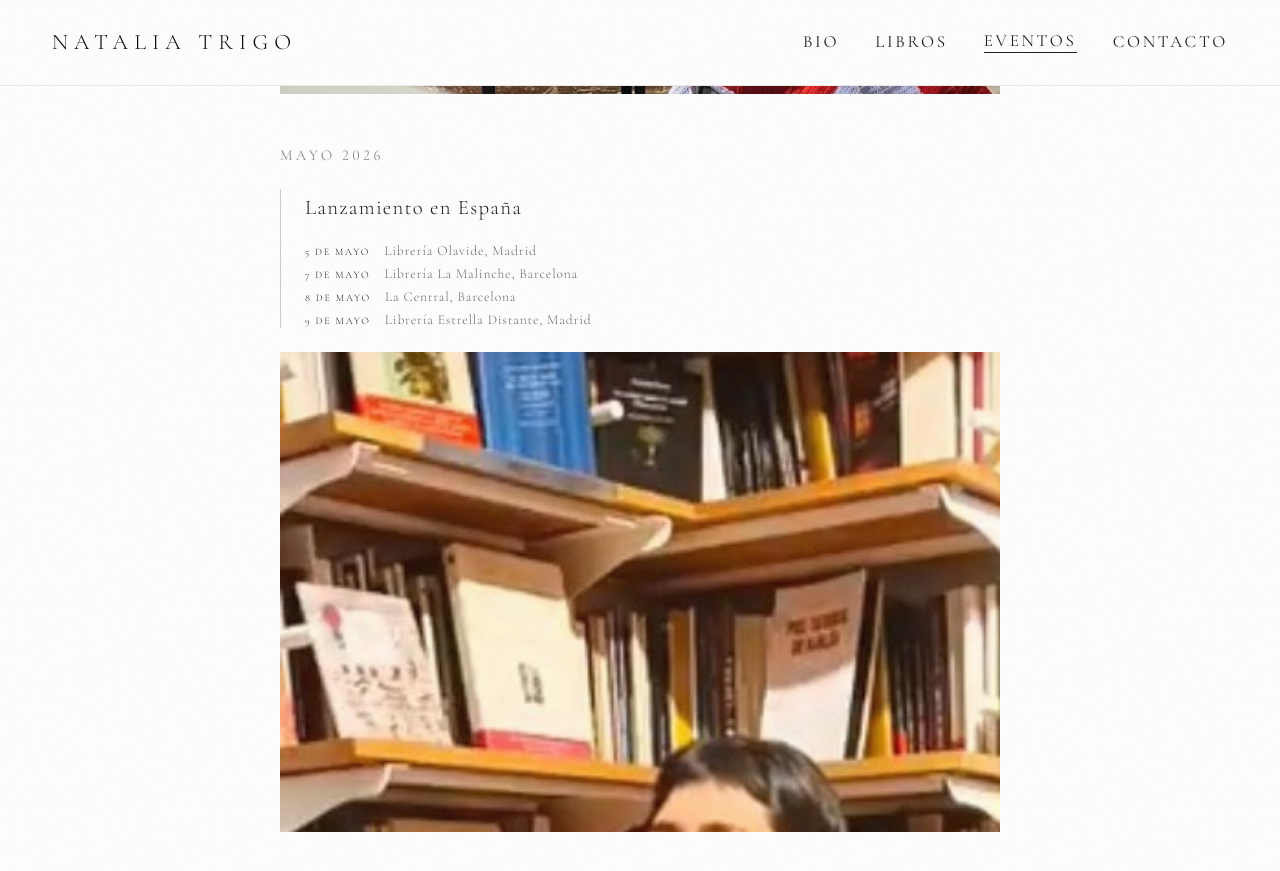
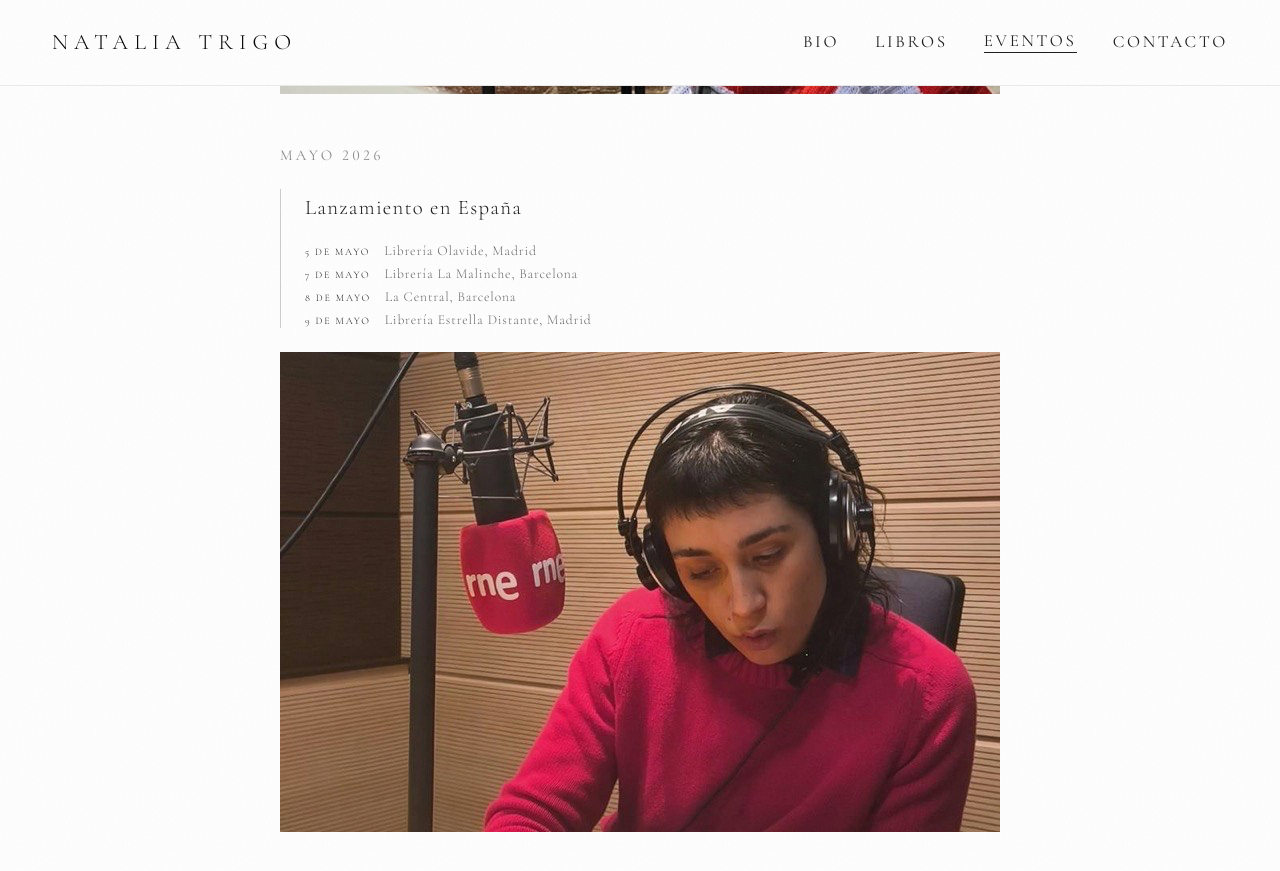
Before and after one commit to nat-duble/nataliatrigo.com, a Jekyll site: the page built from pages/events.md, in a window 1280 px wide and 900 px high, scrolled down 1389 px. Shown: the top 871 px of the window. Built offline with Jekyll 4.4.1, drawn with Linux system fonts in a browser that asks for light colours; nearby versions of some CDN libraries.

Commit message:
Replace events photo and add site SEO description
- Swap evento-madrid.jpg for RNE radio studio photo (evento-rne.jpg)
- Add site description to _config.yml for Google search results

```diff
--- a/_config.yml
+++ b/_config.yml
@@ -11,7 +11,7 @@ plugins:             [jekyll-paginate, jekyll-sitemap, jekyll-feed, jekyll-seo-t
 
 # Customise atom feed settings (this is where Jekyll-Feed gets configuration information)
 title:		           "Natalia Trigo"
-description:	       ""
+description:	       "Natalia Trigo, escritora mexicana. Autora de El fin del verano (Almadía, 2026). Premio Internacional de Literatura Aura Estrada."
 author:              "Natalia Trigo"
 
 # RSS 2.0 can be used instead of Atom by uncommenting following two lines
--- a/pages/events.md
+++ b/pages/events.md
@@ -39,4 +39,4 @@ hide_title: true
   </div>
 </div>
 
-<img src="/assets/img/evento-madrid.jpg" alt="Presentación" class="event-photo">
+<img src="/assets/img/evento-rne.jpg" alt="Presentación" class="event-photo" style="object-position: center 58%;">
```
Also changed, not shown: assets/img/evento-rne.jpg (added).
